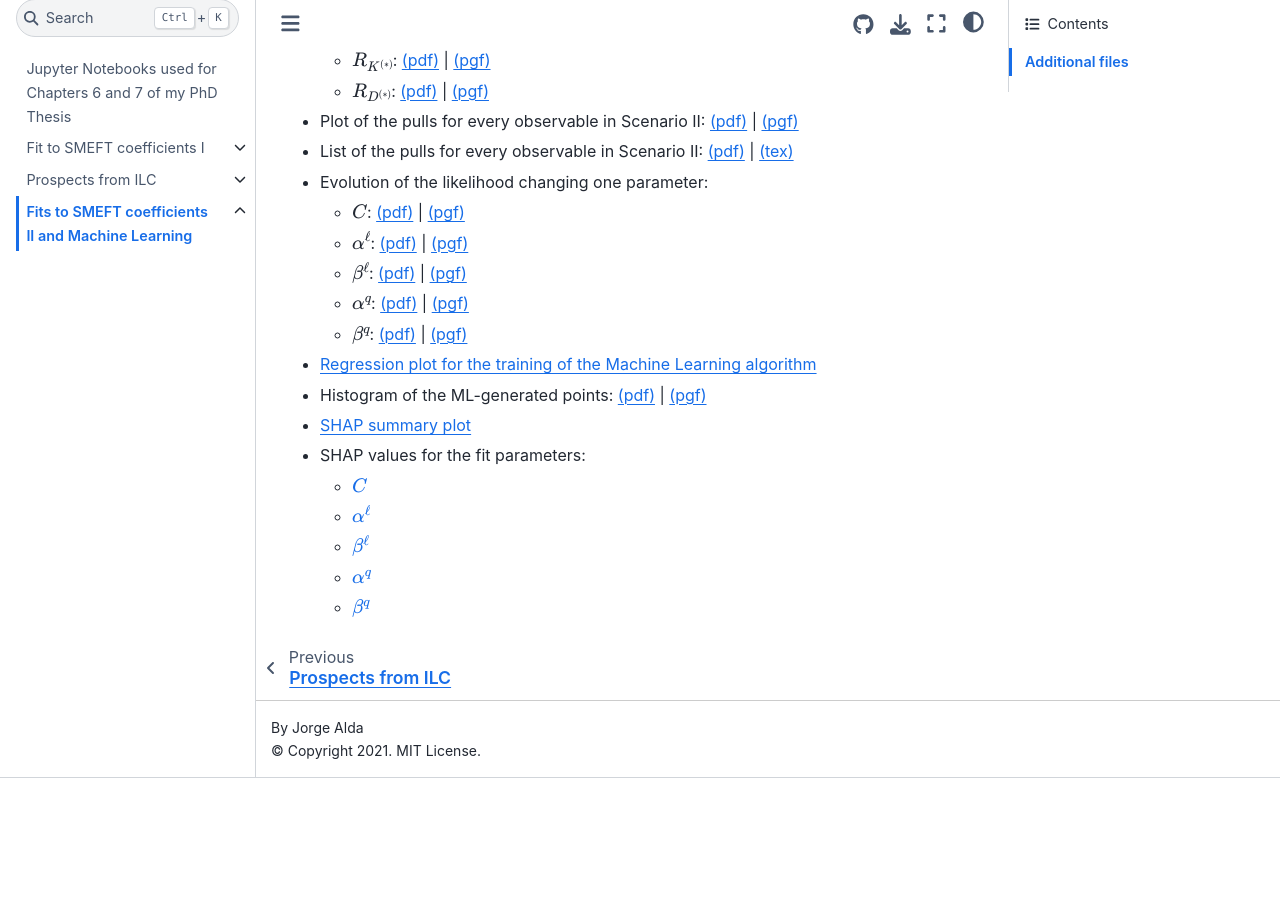
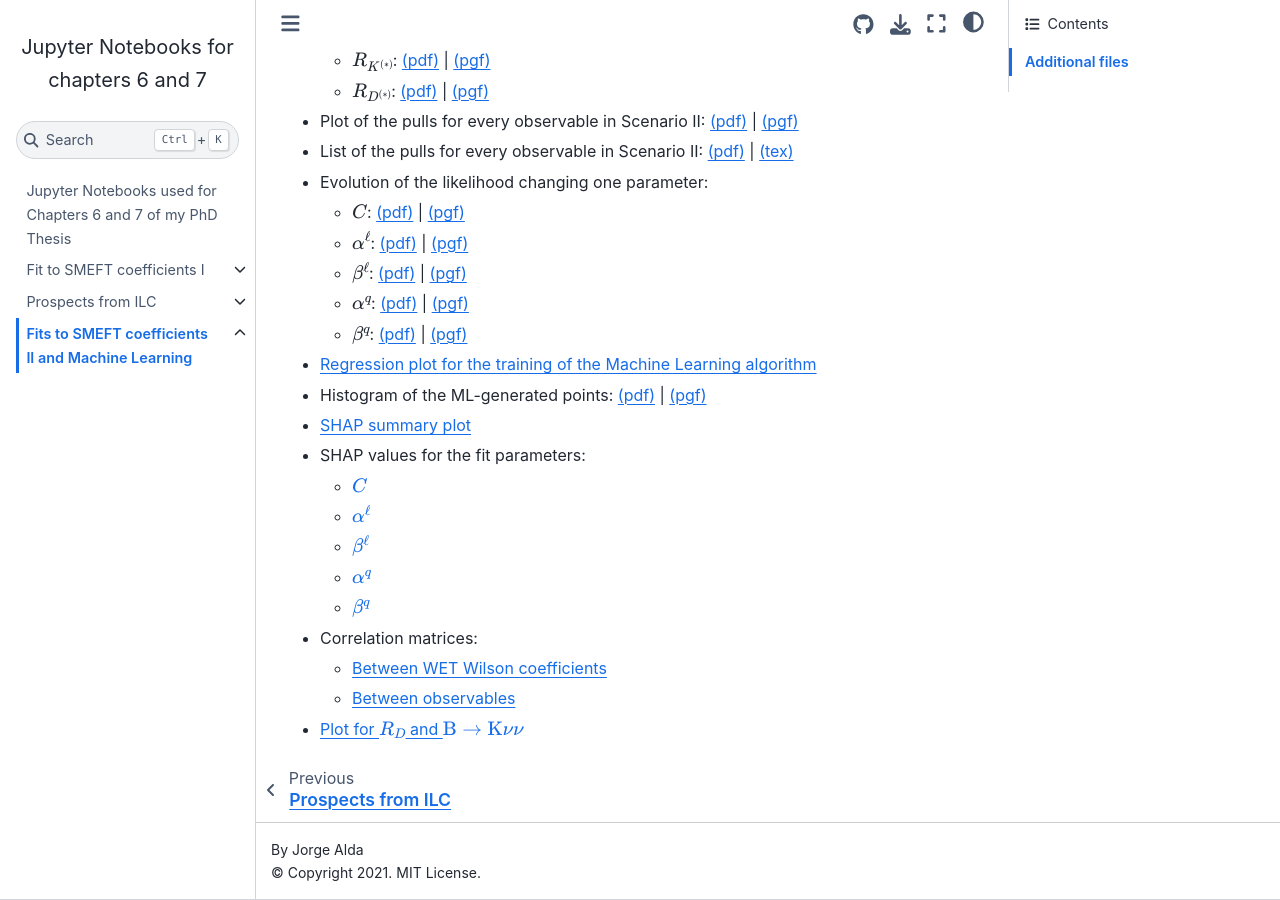
Before and after one commit to Jorge-Alda/SMEFT19-notebooks, a Jupyter Book: the page built from PaperML/README.md, in a window 1280 px wide and 900 px high, scrolled down 811 px. Built offline with Jupyter Book 1.0.4 settings and Sphinx 7.4.7 and the Sphinx Book theme 1.1.4, drawn with Linux system fonts in a browser that asks for light colours; pages that are not in the unit, such as notebooks, are missing from menus; before the commit the page ends 1589 px from its top, so only the background shows below that.

Commit message:
Correlations between Wilson coefficients and between observables

```diff
--- a/PaperML/README.md
+++ b/PaperML/README.md
@@ -40,3 +40,7 @@ This series of notebooks contain all the code to reproduce the data in Chapter 7
     * [$\beta^\ell$](https://raw.githubusercontent.com/Jorge-Alda/SMEFT19-notebooks/main/data/plots/SHAP_bl.pdf)
     * [$\alpha^q$](https://raw.githubusercontent.com/Jorge-Alda/SMEFT19-notebooks/main/data/plots/SHAP_aq.pdf)
     * [$\beta^q$](https://raw.githubusercontent.com/Jorge-Alda/SMEFT19-notebooks/main/data/plots/SHAP_bq.pdf)
+* Correlation matrices:
+    * [Between WET Wilson coefficients](https://raw.githubusercontent.com/Jorge-Alda/SMEFT19-notebooks/main/data/plots/coeffcorr.pdf)
+    * [Between observables](https://raw.githubusercontent.com/Jorge-Alda/SMEFT19-notebooks/main/data/plots/obscorr.pdf)
+* [Plot for $R_D$ and $\mathrm{B\to K\nu\nu}$](https://raw.githubusercontent.com/Jorge-Alda/SMEFT19-notebooks/main/data/plots/RD_BKnunu.pdf)
```
Also changed, not shown: 2 other files.
